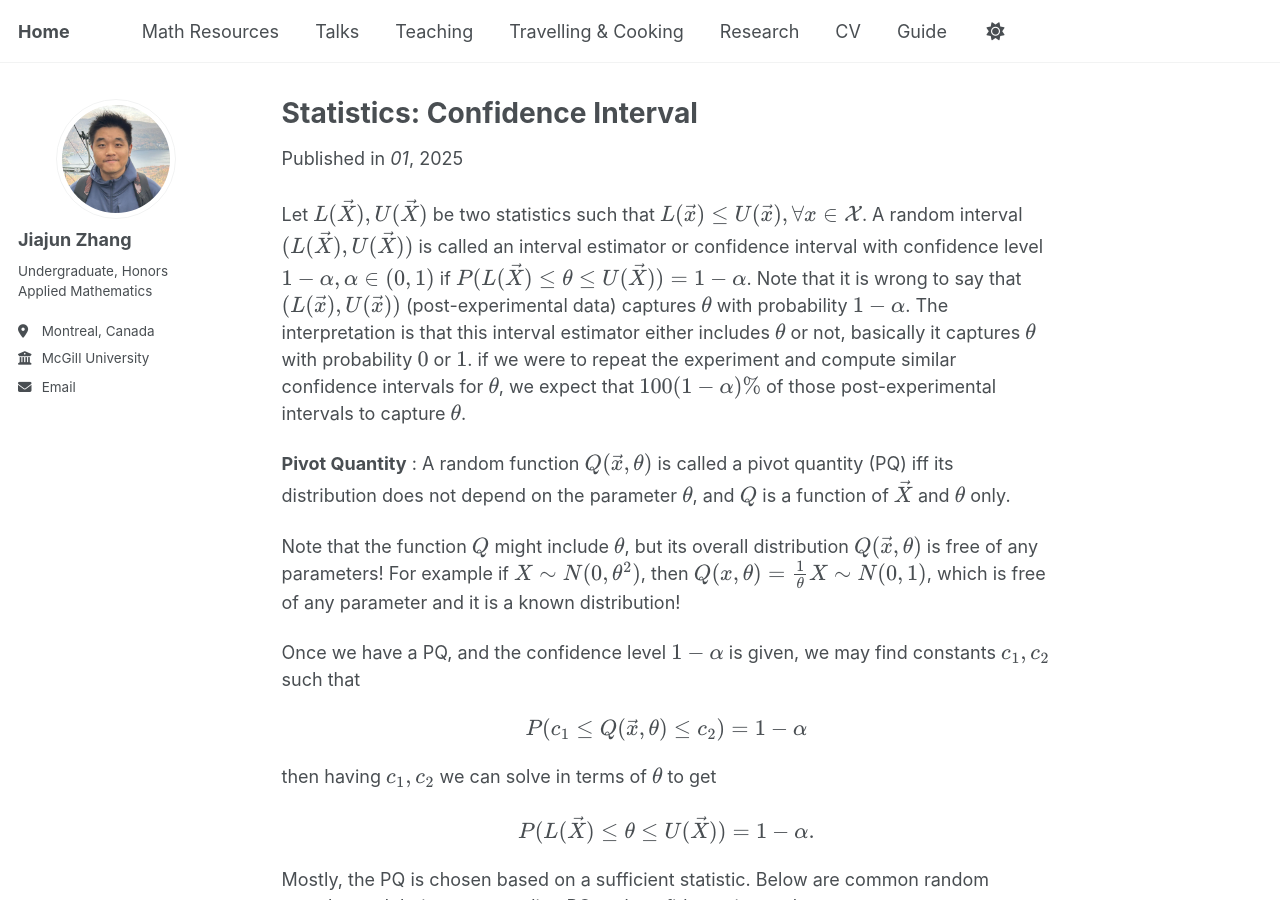
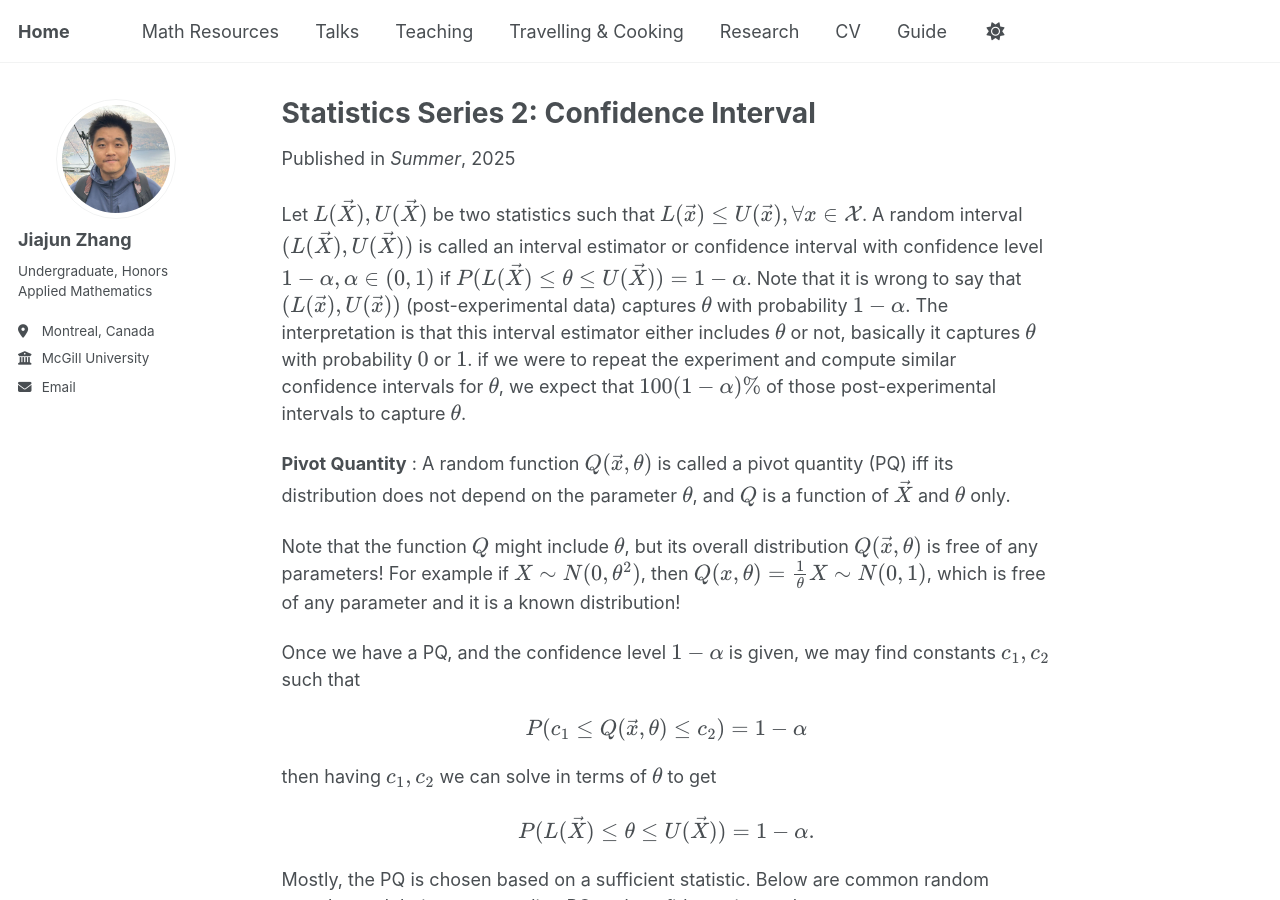
Before and after one commit to JohanssonRein/JohanssonRein.github.io, a Jekyll site: the page built from _publications/2025-06-01-confidenceinterval.md, in a window 1280 px wide and 900 px high. Built offline with Jekyll 4.4.1, drawn with Linux system fonts in a browser that asks for light colours.

Commit message:
Update 2025-06-01-confidenceinterval.md

```diff
--- a/_publications/2025-06-01-confidenceinterval.md
+++ b/_publications/2025-06-01-confidenceinterval.md
@@ -1,11 +1,11 @@
 ---
-title: "Statistics: Confidence Interval"
+title: "Statistics Series 2: Confidence Interval"
 collection: publications
 category: manuscripts
 permalink: /publication/2025-06-01-confidenceinterval
 excerpt: 'In this article we will talk about confidence interval'
 date: 2025-06-01
-venue: '01'
+venue: 'Summer'
 slidesurl: 'http://academicpages.github.io/files/slides1.pdf'
 paperurl: 'http://academicpages.github.io/files/paper1.pdf'
 bibtexurl: 'http://academicpages.github.io/files/bibtex1.bib'
```
